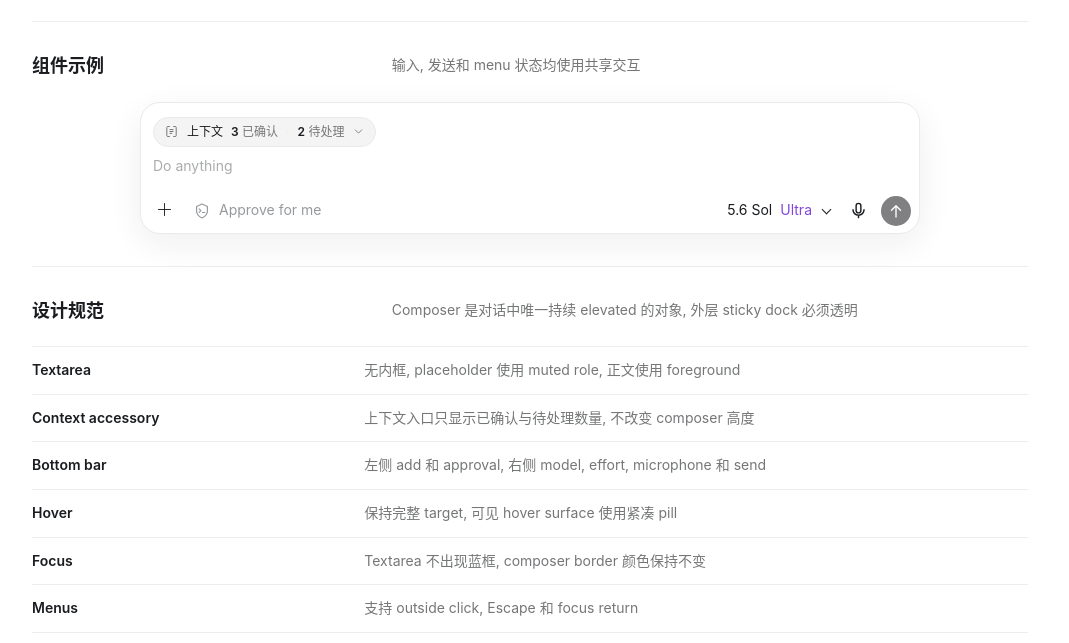
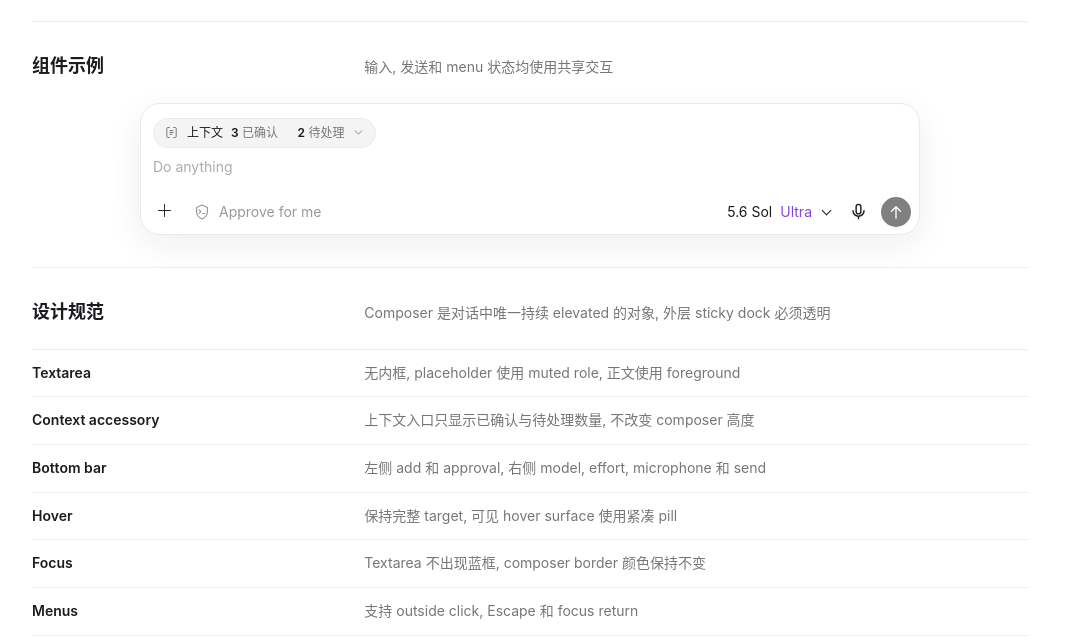
Before and after one commit to wr-fenglei/context-editor-ui, a plain HTML site: page system/components/Composer/spec.html in a window 1280 px wide. Shown: the part 157-800 px from the top of the page, without its empty margins (110-1179 px from the left). Drawn offline with nearby package versions, Linux system fonts and the light colour scheme.

Commit message:
Align section descriptions and specification rows across pages

```diff
--- a/system/design-system.config.js
+++ b/system/design-system.config.js
@@ -17,6 +17,8 @@
     },
     tokens: {
       shared: {
+        '--spec-columns': 'minmax(150px, .32fr) minmax(0, .68fr)',
+        '--spec-column-gap': 'var(--space-5)',
         '--profile-tag-icon-size': '13px',
         '--profile-tag-leading': '1.45',
         '--profile-tag-padding-block': 'var(--space-1)',
--- a/system/styles.css
+++ b/system/styles.css
@@ -237,7 +237,9 @@ button:focus-visible, summary:focus-visible, a:focus-visible, input:focus-visibl
 .lede { max-width: 60ch; margin-top: var(--space-3); color: var(--fg-secondary) !important; font-size: var(--text-lg); }
 .review-section { padding-block: var(--space-8); }
 .review-section + .review-section { border-top: 1px solid var(--border-soft); }
-.section-head { display: grid; grid-template-columns: minmax(180px, .34fr) minmax(0, .66fr); gap: var(--space-8); margin-bottom: var(--space-6); }
+.section-head, .spec-row { display: grid; grid-template-columns: var(--spec-columns); column-gap: var(--spec-column-gap); align-items: baseline; }
+.section-head > *, .spec-row > * { min-width: 0; overflow-wrap: anywhere; }
+.section-head { margin-bottom: var(--space-6); }
 .section-head h2 { font-size: var(--text-xl); line-height: 1.3; }
 .section-head p { color: var(--muted); }
 .stage { min-width: 0; padding: var(--space-6); border: 1px solid var(--border-soft); border-radius: var(--radius-card); background: var(--bg); }
@@ -254,8 +256,8 @@ button:focus-visible, summary:focus-visible, a:focus-visible, input:focus-visibl
 .composer-preview-shell { max-width: var(--reading-column); margin-inline: auto; }
 .composer-preview-shell .composer { box-shadow: var(--composer-shadow); }
 
-.spec-list { border-top: 1px solid var(--border-soft); }
-.spec-row { display: grid; grid-template-columns: minmax(150px, .32fr) minmax(0, .68fr); gap: var(--space-5); padding-block: var(--space-3); border-bottom: 1px solid var(--border-soft); }
+.spec-list { margin: 0; border-top: 1px solid var(--border-soft); }
+.spec-row { padding-block: var(--space-3); border-bottom: 1px solid var(--border-soft); }
 .spec-row dt { font-weight: 600; }
 .spec-row dd { margin: 0; color: var(--muted); }
 .parameter-grid { display: grid; grid-template-columns: repeat(3, minmax(0, 1fr)); gap: var(--space-3); }
@@ -312,8 +314,9 @@ button:focus-visible, summary:focus-visible, a:focus-visible, input:focus-visibl
 }
 @media (max-width: 760px) {
   .review-shell { padding-inline: var(--gutter-tablet); }
-  .review-head, .section-head, .grid-2, .grid-3, .parameter-grid, .spec-index-grid { grid-template-columns: 1fr; }
+  .review-head, .section-head, .spec-row, .grid-2, .grid-3, .parameter-grid, .spec-index-grid { grid-template-columns: 1fr; }
   .review-head, .section-head { gap: var(--space-3); }
+  .spec-row { row-gap: var(--space-1); }
   .stage { padding: var(--space-4); }
 }
 @media (max-width: 560px) {
@@ -342,7 +345,6 @@ button:focus-visible, summary:focus-visible, a:focus-visible, input:focus-visibl
   .context-accessory-row { padding-inline: var(--space-2); }
 
   .review-shell { padding: var(--space-6) var(--gutter-phone) var(--space-8); }
-  .spec-row { grid-template-columns: 1fr; gap: var(--space-1); }
   .token-row { grid-template-columns: 1fr 80px; }
   .token-row > :nth-child(2) { grid-column: 1; grid-row: 2; }
   .token-row > :nth-child(3) { grid-column: 2; grid-row: 1; text-align: right; }
```
